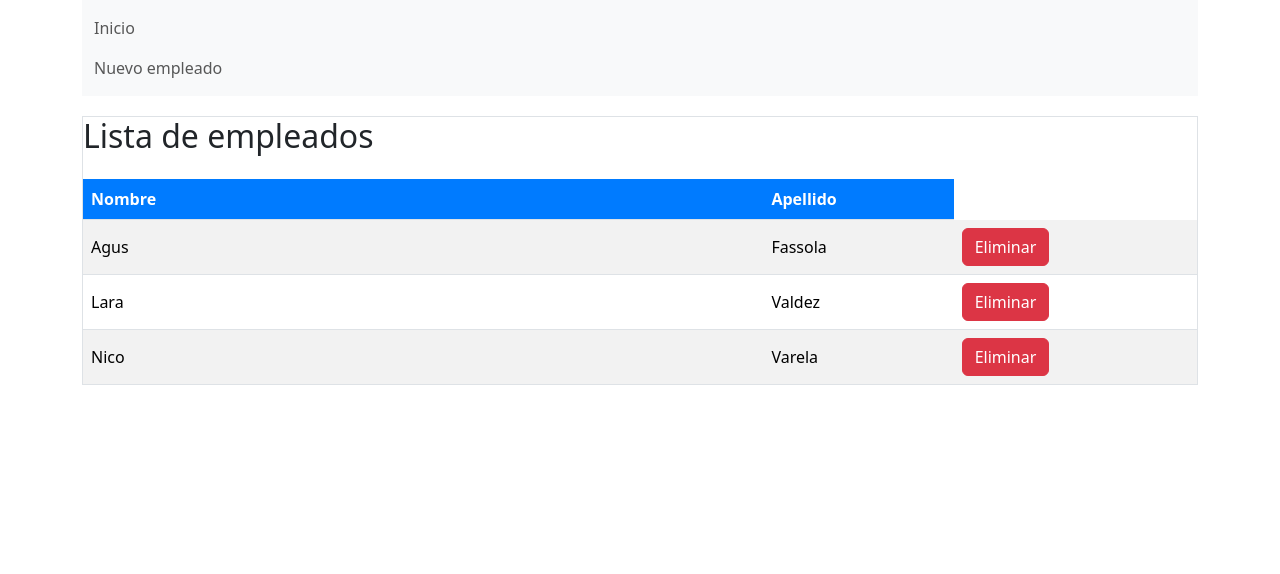
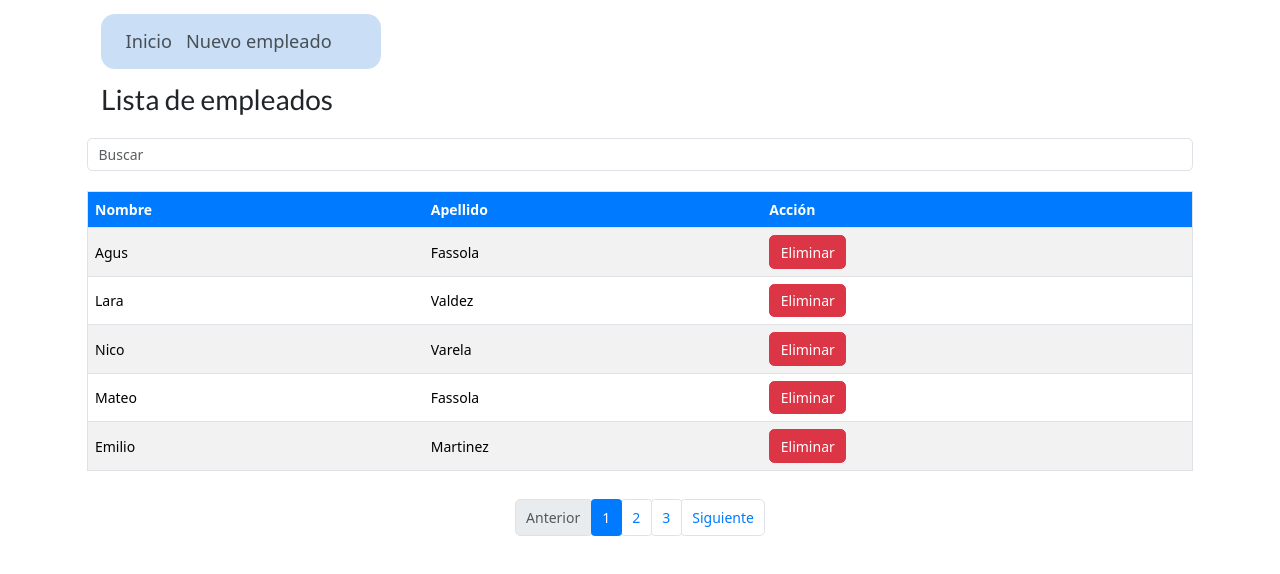
Before and after one commit to AgusFassola/empleados-Vortex, a React (Create React App) app: page / in a window 1280 px wide. Shown: the top 574 px of the page. Built offline with nearby package versions, Linux system fonts and the light colour scheme.

Commit message:
paginado, buscar y ordenar

```diff
--- a/public/index.html
+++ b/public/index.html
@@ -2,6 +2,7 @@
 <html lang="en">
   <head>
     <meta charset="utf-8" />
+    <link rel="stylesheet" href="https://cdnjs.cloudflare.com/ajax/libs/semantic-ui/2.4.1/semantic.min.css">
     <link rel="icon" href="%PUBLIC_URL%/favicon.ico" />
     <meta name="viewport" content="width=device-width, initial-scale=1" />
     <meta name="theme-color" content="#000000" />
--- a/src/components/EmployeeList.js
+++ b/src/components/EmployeeList.js
@@ -1,9 +1,9 @@
-import React, { useEffect } from "react";
+import React, { useEffect, useState } from "react";
 import { useSelector, useDispatch } from "react-redux";
-import { fetchEmployees } from '../reducers/employeeSlice';
+import { fetchEmployees, deleteEmployee } from '../reducers/employeeSlice';
 import { Link } from 'react-router-dom';
-import { deleteEmployee } from "../reducers/employeeSlice";
 import '../index.css';
+import ReactPaginate from "react-paginate";
 
 const EmployeeList = () => {
     const dispatch = useDispatch();
@@ -20,6 +20,56 @@ const EmployeeList = () => {
         }
     };
 
+    //PARA PAGINACION
+    const [pageNumber, setPageNumber] = useState(0);
+    const employeesPerPage = 5;
+    const pagesVisited = pageNumber * employeesPerPage;
+
+    //PARA ORDENAR
+    const [ sortField, setSortField ] = useState(null);
+    const [ sortDirection, setSortDirection ] = useState('asc');
+
+    //PARA BUSCAR
+    const [ searchTerm, setSearchTerm ] = useState('');
+
+    //PARA PAGINACION
+    const pageCount = Math.ceil(employees.length / employeesPerPage);//total de páginas necesarias redondeando para arriba
+    const changePage = ({ selected }) => {
+        setPageNumber(selected);//actualiza la página seleccionada
+    };
+
+    //PARA ORDENAR- recibe Nombre o Apellido
+    const handleSort = (field) => {
+        const newSortDirection =
+            sortField === field &&
+            sortDirection === 'asc' ? 'desc' : 'asc'
+        //actualiza el campo y la direccion
+        setSortField(field);
+        setSortDirection(newSortDirection);
+    };
+
+    //busqueda de empleado
+    const filteredEmployees = employees.filter((employee) => {
+        return (
+            employee.firstName.toLowerCase().includes(searchTerm.toLowerCase()) ||
+            employee.lastName.toLowerCase().includes(searchTerm.toLowerCase())
+        );
+    });
+
+    //array nuevo con empleados ordenados
+    const sortedEmployees = filteredEmployees.sort(( a, b ) => {
+        if(sortField){        //solo ordena si se especificó un campo para ordenar
+            const fieldA = a[sortField];
+            const fieldB = b[sortField];
+            if( sortDirection === 'asc'){
+                return fieldA > fieldB ? 1 : -1;//orden ascendente
+            }else{
+                return fieldA < fieldB ? 1 : -1;//orden descendente
+            }
+        }
+        return 0;//en caso de no haber campo, no cambia el orden
+    });
+
     if (employees.length === 0) {
         return (
             <div className="alert alert-info">
@@ -28,18 +78,30 @@ const EmployeeList = () => {
     }
 
     return (
+        <div>
+            <h2 className="mb-4">Lista de empleados</h2>
+            <div className="mb-3">
+                <input
+                    type="text"
+                    placeholder="Buscar"
+                    className="form-control"
+                    value={searchTerm}
+                    onChange={(e) => setSearchTerm(e.target.value)}
+                />
+            </div>
+            <table className="table table-striped">
+                <thead>
 
-        <table className="table table-striped">
-
-            <thead>
-            <h2 className="mb-4">Lista de empleados</h2>
                     <tr>
-                    <th>Nombre</th>
-                    <th>Apellido</th>
+                        <th onClick={() => handleSort('firstName')}>Nombre</th>
+                        <th onClick={() => handleSort('lastName')}>Apellido</th>
+                        <th>Acción</th>
                     </tr>
                 </thead>
                 <tbody>
-                {employees.map(employee => (
+                    {/* se crea una copia de una porcion del array
+                    devuelve los empleados del 0 al 4 */}
+                    {sortedEmployees.slice(pagesVisited, pagesVisited + employeesPerPage).map(employee => (
                         <tr key={employee.id}>
                             <td>
                                 <Link
@@ -55,16 +117,35 @@ const EmployeeList = () => {
                                     {employee.lastName}
                                 </Link>
                             </td>
-
                             <td>
-                            <button className="btn btn-danger" onClick={() => handleDeleteClick(employee.id)}>Eliminar</button>
+                                <button
+                                    className="btn btn-danger"
+                                    onClick={() => handleDeleteClick(employee.id)}
+                                >Eliminar</button>
                             </td>
 
                         </tr>
                     ))}
                 </tbody>
+            </table>
+            <ReactPaginate
+                previousLabel={"Anterior"}
+                nextLabel={"Siguiente"}
+                pageCount={pageCount}
+                onPageChange={changePage}
+                containerClassName={"pagination"}
 
-        </table>
+                pageClassName={"page-item"}
+                pageLinkClassName={"page-link"}
+                previousClassName={"page-item"}
+                previousLinkClassName={"page-link"}
+                nextClassName={"page-item"}
+                nextLinkClassName={"page-link"}
+                activeClassName={"active"}
+            />
+        </div>
+
+
     );
 };
 
--- a/src/components/NavBar.js
+++ b/src/components/NavBar.js
@@ -5,9 +5,9 @@ import 'bootstrap/dist/css/bootstrap.min.css';
 const Navbar = () => {
   const location = useLocation();
   return (
-    <nav className='navbar navbar-light bg-light'>
+    <nav className='navbar'>
       <div className="container">
-      <ul className="navbar-nav">
+      <ul className="navbar-nav d-flex flex-row">
             <li className="nav-item">
               <Link to="/" className="nav-link">Inicio</Link>
             </li>
--- a/src/index.css
+++ b/src/index.css
@@ -1,13 +1,36 @@
 @import "~bootstrap/dist/css/bootstrap.min.css";
 
-.ui.table {
-    width: 100%;
-    margin: 20px 0;
+/* Estilo para el navbar */
+.navbar {
+  display: flex;
+  justify-content: space-between;
+  padding: 1rem 2rem 1rem 2rem;
+  margin: 1rem;
+  background-color: #cadff5;
+  border-radius: 1rem;
+  width: 20rem;
+  font-size:1.3rem ;
 }
 
+.navbar .navbar-nav {
+  display: flex;
+  align-items: center;
+}
+
+.nav-item {
+  margin-left: 1rem;
+
+}
 .nav-link:hover{
     font-weight: bold;
 }
+
+
+h2{
+  margin-left: 1rem;
+}
+/* Estilo para la tabla */
+
 .employee-link{
   text-decoration: none;
   color: black;
@@ -30,5 +53,35 @@
 
 .table thead th {
   background-color: #007bff;
-  color: #fff;
+  color: white;
 }
+.table thead th:hover {
+  color: lightblue;
+}
+
+/* Estilo para la paginación */
+.pagination {
+  display: flex;
+  justify-content: center;
+  padding: 1rem 0;
+}
+
+.pagination .page-link {
+  color: #007bff;
+  background-color: white;
+  border: 1px solid #dee2e6;
+  padding: 0.5rem 0.75rem;
+  border-radius: 0.25rem;
+}
+
+.pagination .page-link:hover {
+  color: #0056b3;
+  background-color: #e9ecef;
+  border-color: #dee2e6;
+}
+
+.pagination .page-item.active .page-link {
+  color: white;
+  background-color: #007bff;
+  border-color: #007bff;
+}
--- a/src/reducers/employeeSlice.js
+++ b/src/reducers/employeeSlice.js
@@ -2,9 +2,18 @@ import { createSlice } from '@reduxjs/toolkit';
 
 const initialState = {
   employees: [
-    { id: 1, firstName: 'Agus', lastName: 'Fassola', email: 'agus@gmail.com', phoneNumber: '3884701452', hireDate: '10-01-2024', salary: 50000 },
-    { id: 2, firstName: 'Lara', lastName: 'Valdez', email: 'lara@gmail.com', phoneNumber: '3884044575', hireDate: '22-01-2024', salary: 60000 },
+    { id: 1, firstName: 'Agus', lastName: 'Fassola', email: 'agus@gmail.com', phoneNumber: '3514701452', hireDate: '10-01-2024', salary: 50000 },
+    { id: 2, firstName: 'Lara', lastName: 'Valdez', email: 'lara@gmail.com', phoneNumber: '3874044575', hireDate: '22-01-2024', salary: 60000 },
     { id: 3, firstName: 'Nico', lastName: 'Varela', email: 'nico@gmail.com', phoneNumber: '388818378', hireDate: '09-12-2018', salary: 70000 },
+    { id: 4, firstName: 'Mateo', lastName: 'Fassola', email: 'mateo@gmail.com', phoneNumber: '3514701452', hireDate: '10-01-2024', salary: 50000 },
+    { id: 5, firstName: 'Emilio', lastName: 'Martinez', email: 'emi@gmail.com', phoneNumber: '3884044575', hireDate: '22-01-2024', salary: 60000 },
+    { id: 6, firstName: 'Lucas', lastName: 'Varela', email: 'lucas@gmail.com', phoneNumber: '387818378', hireDate: '09-12-2018', salary: 70000 },
+    { id: 7, firstName: 'Juan', lastName: 'Ovejero', email: 'juan@gmail.com', phoneNumber: '3514701452', hireDate: '10-01-2024', salary: 50000 },
+    { id: 8, firstName: 'Pedro', lastName: 'Sanchez', email: 'pedro@gmail.com', phoneNumber: '3884044575', hireDate: '22-01-2024', salary: 60000 },
+    { id: 9, firstName: 'Eduardo', lastName: 'Barbero', email: 'edu@gmail.com', phoneNumber: '351818378', hireDate: '09-12-2018', salary: 70000 },
+    { id: 10, firstName: 'Marta', lastName: 'Berta', email: 'marta@gmail.com', phoneNumber: '3874701452', hireDate: '10-01-2024', salary: 50000 },
+    { id: 11, firstName: 'Hortensia', lastName: 'Lara', email: 'horten@gmail.com', phoneNumber: '3884044575', hireDate: '22-01-2024', salary: 60000 },
+    { id: 12, firstName: 'Ornella', lastName: 'Collante', email: 'orne@gmail.com', phoneNumber: '388818378', hireDate: '09-12-2018', salary: 70000 },
   ],
   selectedEmployee: null
 };
```
Lines whose indentation alone changed are shown as unchanged.
